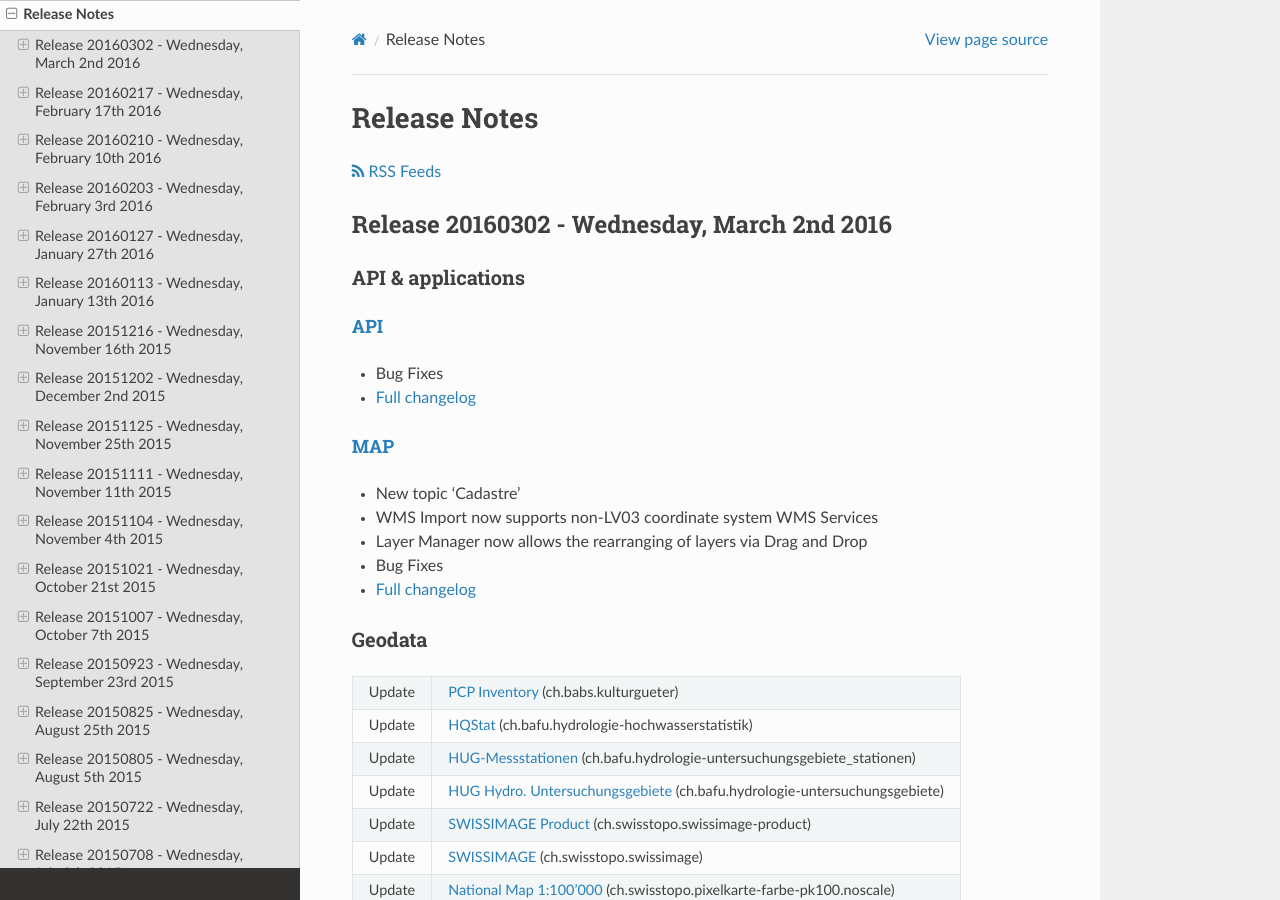
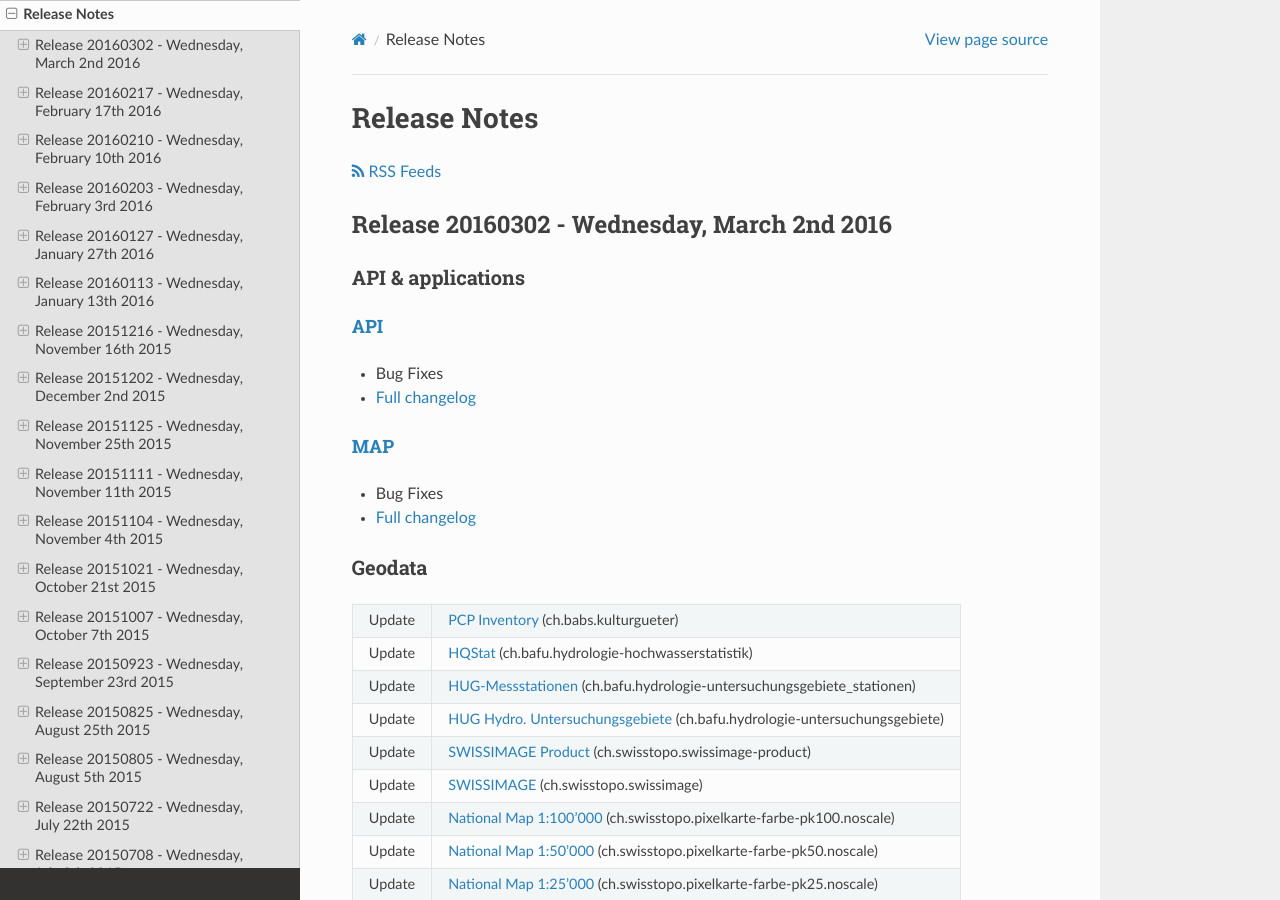
Before and after one commit to swisstopo-test/doc-chsdi3, a Sphinx documentation site: the page built from source/releasenotes/index.rst, in a window 1280 px wide and 900 px high. Built offline with Sphinx 7.4.7 and the Read the Docs theme 2.0.0, drawn with Linux system fonts in a browser that asks for light colours.

Commit message:
Adapted releasenotes to reflect old ga3 snapshot

```diff
--- a/source/releasenotes/index.rst
+++ b/source/releasenotes/index.rst
@@ -31,9 +31,6 @@ API & applications
 
 `MAP <//map.geo.admin.ch>`__
 '''''''''''''''''''''''''''''
-- New topic 'Cadastre'
-- WMS Import now supports non-LV03 coordinate system WMS Services
-- Layer Manager now allows the rearranging of layers via Drag and Drop
 - Bug Fixes
 - `Full changelog <https://github.com/geoadmin/mf-geoadmin3/compare/r_160217...r_160302>`__
 
```
